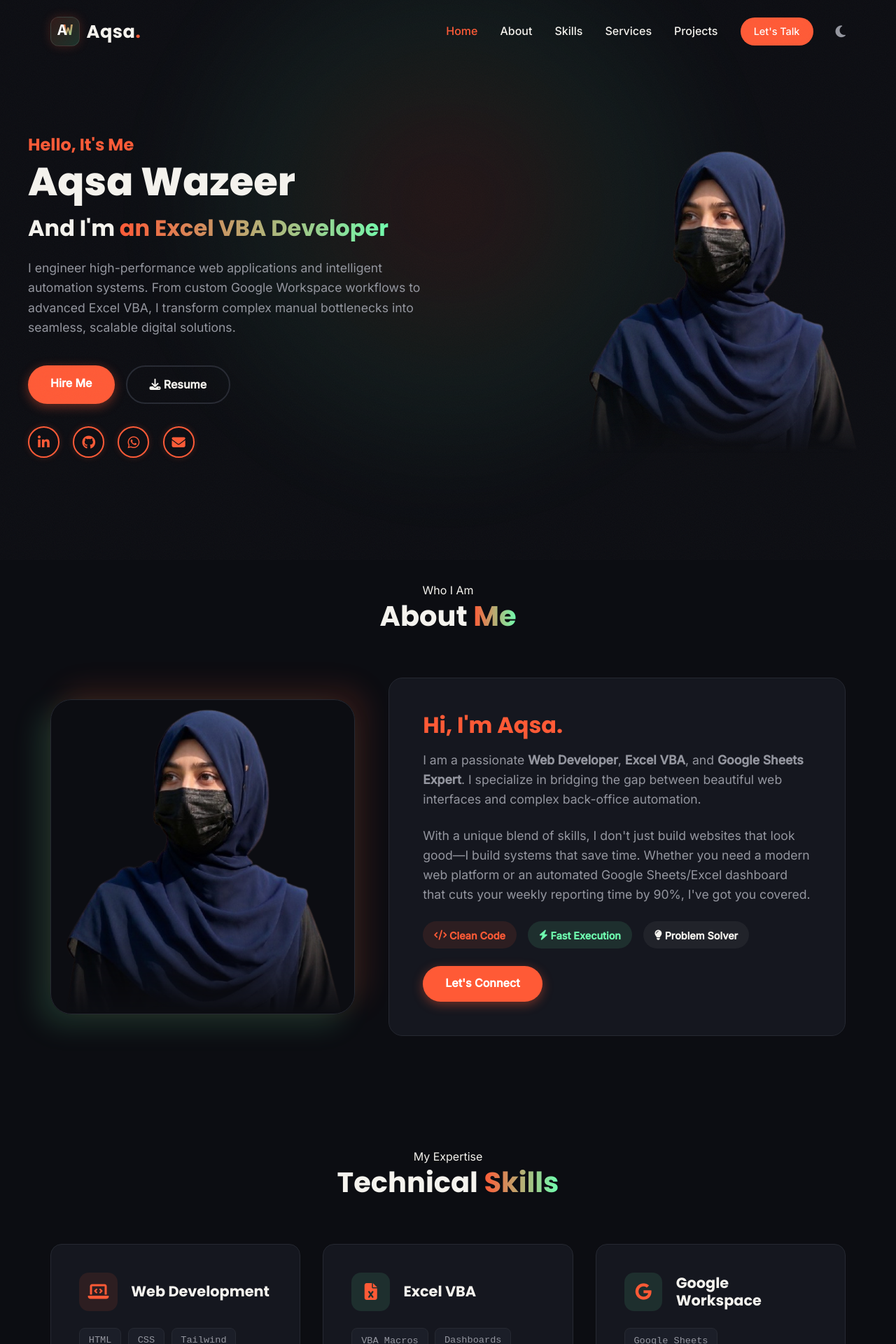
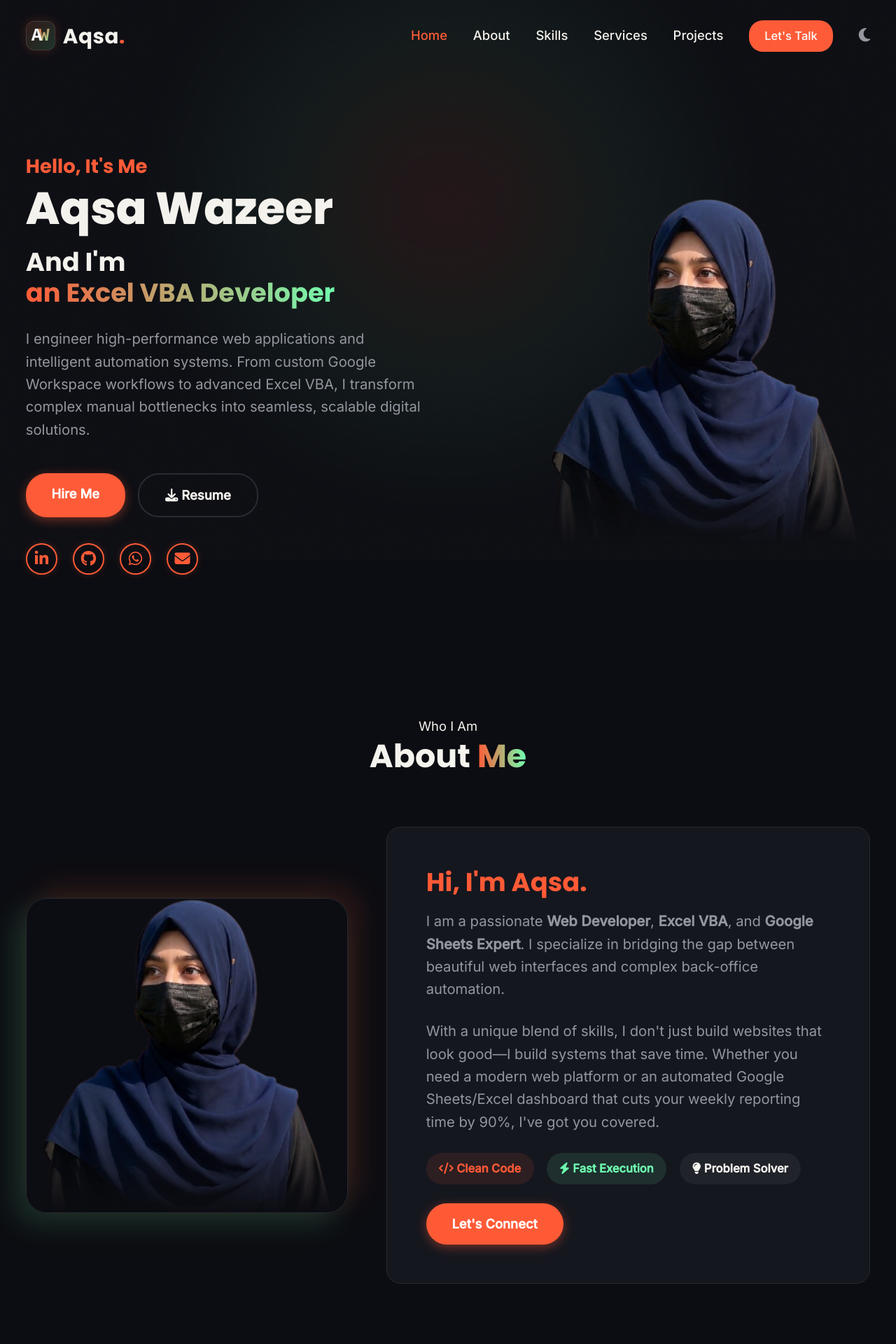
Before and after one commit to hareemrana522-crypto/Portfolio, a React (Vite) app: page / in a window 1280 px wide. Shown: the top 1920 px of the page at 70% size. Built offline with nearby package versions, Linux system fonts and the light colour scheme.

Commit message:
Scale up layout to mimic 125% zoom without breaking responsiveness

```diff
--- a/src/index.css
+++ b/src/index.css
@@ -39,6 +39,7 @@
 
 html {
     scroll-behavior: smooth;
+    font-size: 115%;
 }
 
 body {
@@ -202,7 +203,7 @@ header.scrolled {
 }
 
 .nav-container {
-    max-width: 1200px;
+    max-width: 1500px;
     margin: 0 auto;
     padding: 0 2rem;
     display: flex;
@@ -341,7 +342,7 @@ header.scrolled {
 }
 
 .hero-container {
-    max-width: 1200px;
+    max-width: 1500px;
     margin: 0 auto;
     display: grid;
     grid-template-columns: 1fr 1fr;
@@ -499,7 +500,7 @@ section {
 
 /* ==== ABOUT SECTION ==== */
 .about {
-    max-width: 1200px;
+    max-width: 1500px;
     margin: 0 auto;
 }
 
@@ -573,7 +574,7 @@ section {
 
 /* ==== SERVICES / SKILLS ==== */
 .services {
-    max-width: 1200px;
+    max-width: 1500px;
     margin: 0 auto;
 }
 
@@ -669,7 +670,7 @@ section {
 
 /* ==== PORTFOLIO SECTION ==== */
 .portfolio {
-    max-width: 1200px;
+    max-width: 1500px;
     margin: 0 auto;
 }
 
@@ -1061,6 +1062,10 @@ footer {
 
 /* ==== GLOBAL MOBILE RESPONSIVE ==== */
 @media (max-width: 600px) {
+    html {
+        font-size: 95%;
+    }
+
     body {
         font-size: 15px;
     }
```
